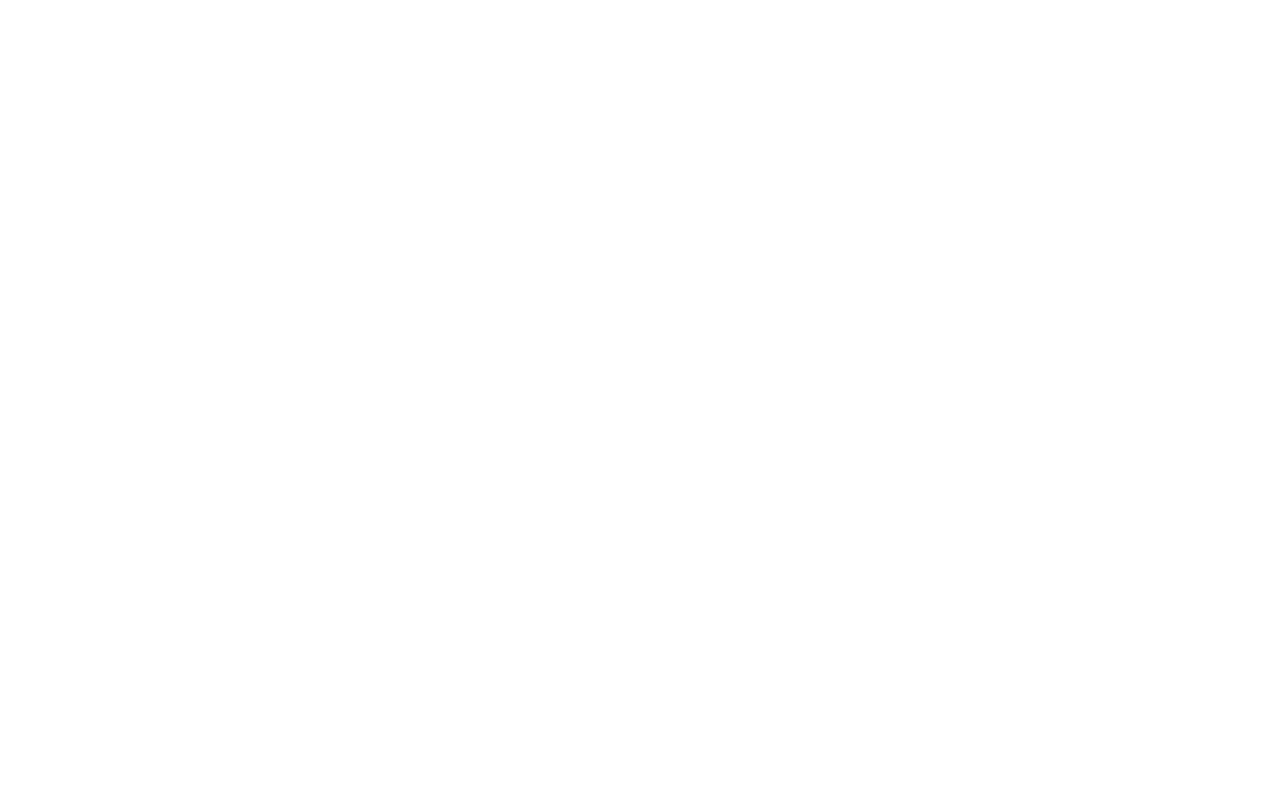
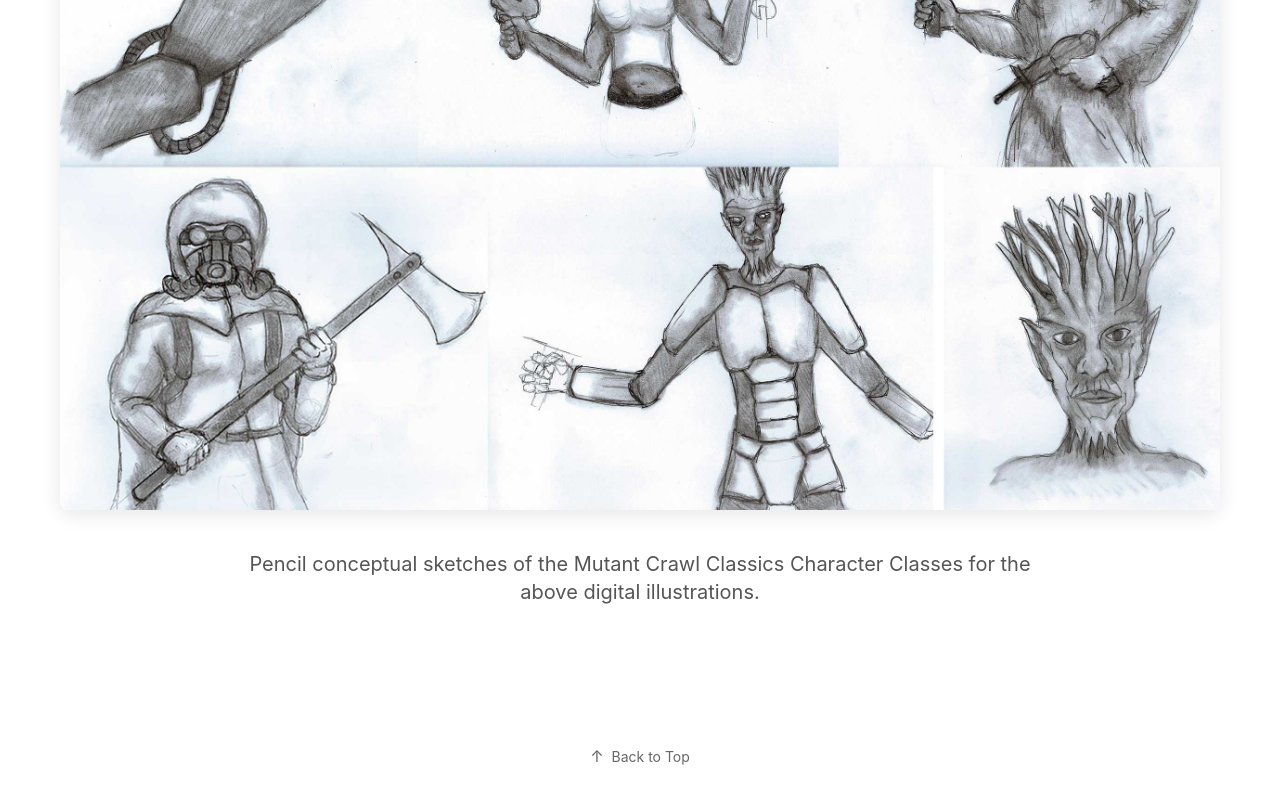
Before and after one commit to mark-tasaka/react-portfolio, a React (Create React App) app: page /art-gallery-2 in a window 1280 px wide. Shown: the part 2363-3163 px from the top of the page. Before the commit the page ends 2307 px from the top, so only its background shows below. Built offline with nearby package versions, Linux system fonts and the light colour scheme.

Commit message:
Gallery 2 updated and new image added

```diff
--- a/src/components/Gallery2.jsx
+++ b/src/components/Gallery2.jsx
@@ -40,8 +40,15 @@
       type: 'single',
       id: 'single1',
       src: "/images/art-gallery2/art2_5.jpg",
+      alt: "DCC Eastern Adventures Adventuring Party",
+      description: "Mutant Crawl Classics Adventuring Party: Illustration created in Photoshop using a digital drawing tablet and pen tool."
+    },
+    {
+      type: 'single',
+      id: 'single2',
+      src: "/images/art-gallery2/art2_6.jpg",
       alt: "DCC Eastern Adventures Mock Up",
-      description: "Mutant Crawl Classics Adventuring Party: Illustration created in Photoshop using a digital drawing tablet and pen tool."
+      description: "Pencil conceptual sketches of the Mutant Crawl Classics Character Classes for the above digital illustrations."
     },
   ];
 
```
Also changed, not shown: public/images/art-gallery2/art2_6.jpg (added).
